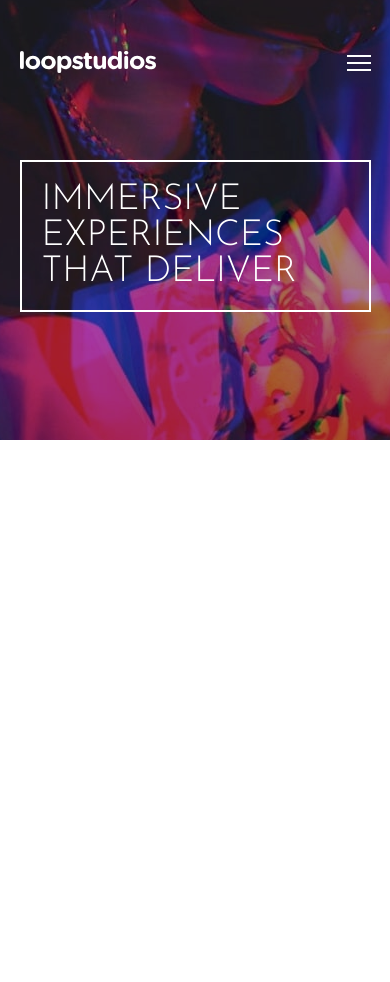
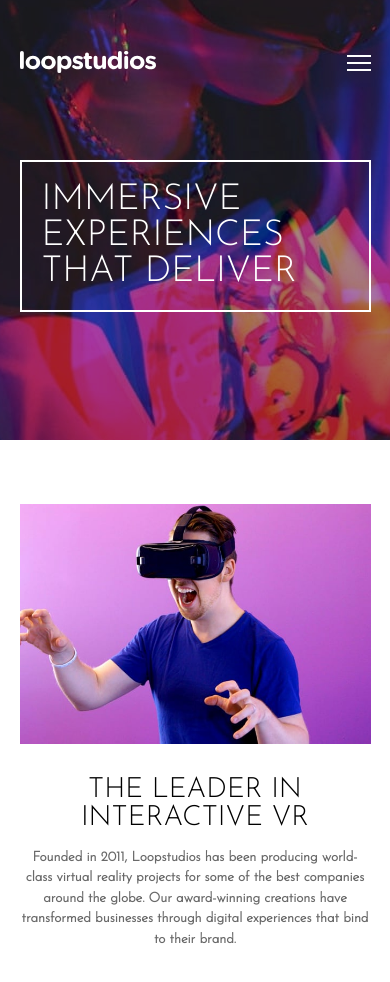
Before and after one commit to monciego/loopstudios-landing-page, a React (Create React App) app: page / in a window 390 px wide. Shown: the top 982 px of the page. Before the commit the page ends 844 px from the top, so only its background shows below. Built offline with nearby package versions, Linux system fonts and the light colour scheme.

Commit message:
Added VR component

```diff
--- a/src/App.js
+++ b/src/App.js
@@ -1,10 +1,12 @@
 import "./App.css";
 import Header from "./components/Header/Header";
+import InteractiveVR from "./components/VR/InteractiveVR";
 
 function App() {
   return (
     <>
       <Header />
+      <InteractiveVR />
     </>
   );
 }
--- /dev/null
+++ b/src/components/VR/InteractiveVR.js
@@ -0,0 +1,41 @@
+import React, { useState, useEffect } from "react";
+import "./vr.css";
+import vrImageDesktop from "../../images/desktop/image-interactive.jpg";
+import vrImageMobile from "../../images/mobile/image-interactive.jpg";
+
+const InteractiveVR = () => {
+  const [windowWidth, setWindowWidth] = useState(window.innerWidth);
+
+  useEffect(() => {
+    const watchWidth = () => {
+      setWindowWidth(window.innerWidth);
+    };
+    window.addEventListener("resize", watchWidth);
+    // cleanup
+    return () => {
+      window.removeEventListener("resize", watchWidth);
+    };
+  }, []);
+
+  return (
+    <section className="container">
+      <div className="interactive-image">
+        <img
+          src={windowWidth <= 992 ? `${vrImageMobile}` : `${vrImageDesktop}`}
+          alt="a man using virtual reality headset"
+        />
+      </div>
+      <div className="interactive-details">
+        <h2>The leader in interactive VR</h2>
+        <p>
+          Founded in 2011, Loopstudios has been producing world-class virtual
+          reality projects for some of the best companies around the globe. Our
+          award-winning creations have transformed businesses through digital
+          experiences that bind to their brand.
+        </p>
+      </div>
+    </section>
+  );
+};
+
+export default InteractiveVR;
--- /dev/null
+++ b/src/components/VR/vr.css
@@ -0,0 +1,95 @@
+section {
+  padding: 6rem 0;
+  position: relative;
+}
+
+@media (max-width: 992px) {
+  section {
+    padding: 4rem 0;
+  }
+}
+
+.interactive-image {
+  width: 55%;
+  height: 25rem;
+}
+
+@media (max-width: 992px) {
+  .interactive-image {
+    width: 100%;
+    height: 18rem;
+  }
+}
+
+@media (max-width: 576px) {
+  .interactive-image {
+    height: 15rem;
+  }
+}
+
+.interactive-image img {
+  height: 100%;
+  width: 100%;
+  object-fit: cover;
+}
+
+.interactive-details {
+  padding: 4rem;
+  position: absolute;
+  top: 40%;
+  left: 45%;
+  background-color: var(--white);
+  font-family: "Josefin Sans", sans-serif;
+}
+
+@media (max-width: 992px) {
+  .interactive-details {
+    max-width: 60ch;
+    height: auto;
+    margin: 0 auto;
+    padding: 2rem 0 0 0;
+    text-align: center;
+    position: relative;
+    top: 0;
+    left: 0;
+  }
+}
+
+.interactive-details h2 {
+  font-size: 3rem;
+  font-weight: 300;
+  line-height: 1em;
+  text-transform: uppercase;
+}
+
+.interactive-details p {
+  margin-top: 1.5rem;
+  font-size: 0.9rem;
+  line-height: 1.5em;
+  color: var(--very-dark-gray);
+  font-weight: bold;
+}
+
+@media (max-width: 1060px) {
+  .interactive-details h2 {
+    font-size: 2.25rem;
+  }
+  .interactive-details p {
+    font-size: 0.85rem;
+  }
+}
+
+@media (max-width: 970px) {
+  .interactive-details h2 {
+    font-size: 2rem;
+  }
+  .interactive-details p {
+    margin-top: 1rem;
+  }
+}
+
+@media (max-width: 480px) {
+  .interactive-details h2 {
+    font-size: 1.75rem;
+  }
+}
```
